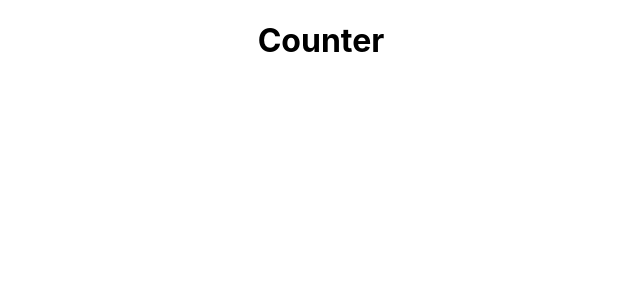
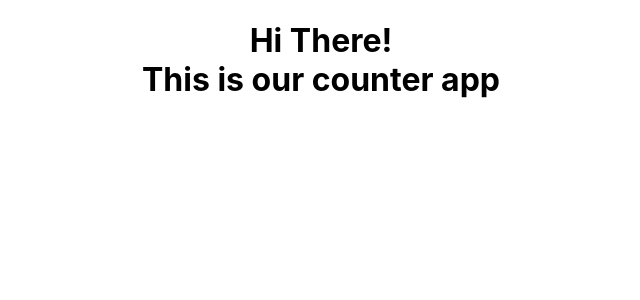
Before and after one commit to Rubayet-billah/react-redux-3, a React (Create React App) app: page / in a window 1280 px wide. Shown: the top 300 px of the page, without its empty margins (319-959 px from the left). Built offline with nearby package versions, Linux system fonts and the light colour scheme.

Commit message:
title changed

```diff
--- a/src/features/counter/CounterView.js
+++ b/src/features/counter/CounterView.js
@@ -3,7 +3,7 @@ import React from 'react';
 const CounterView = () => {
     return (
         <div>
-            <h1>Counter</h1>
+            <h1>Hi There! <br /> This is our counter app</h1>
         </div>
     );
 };
```
